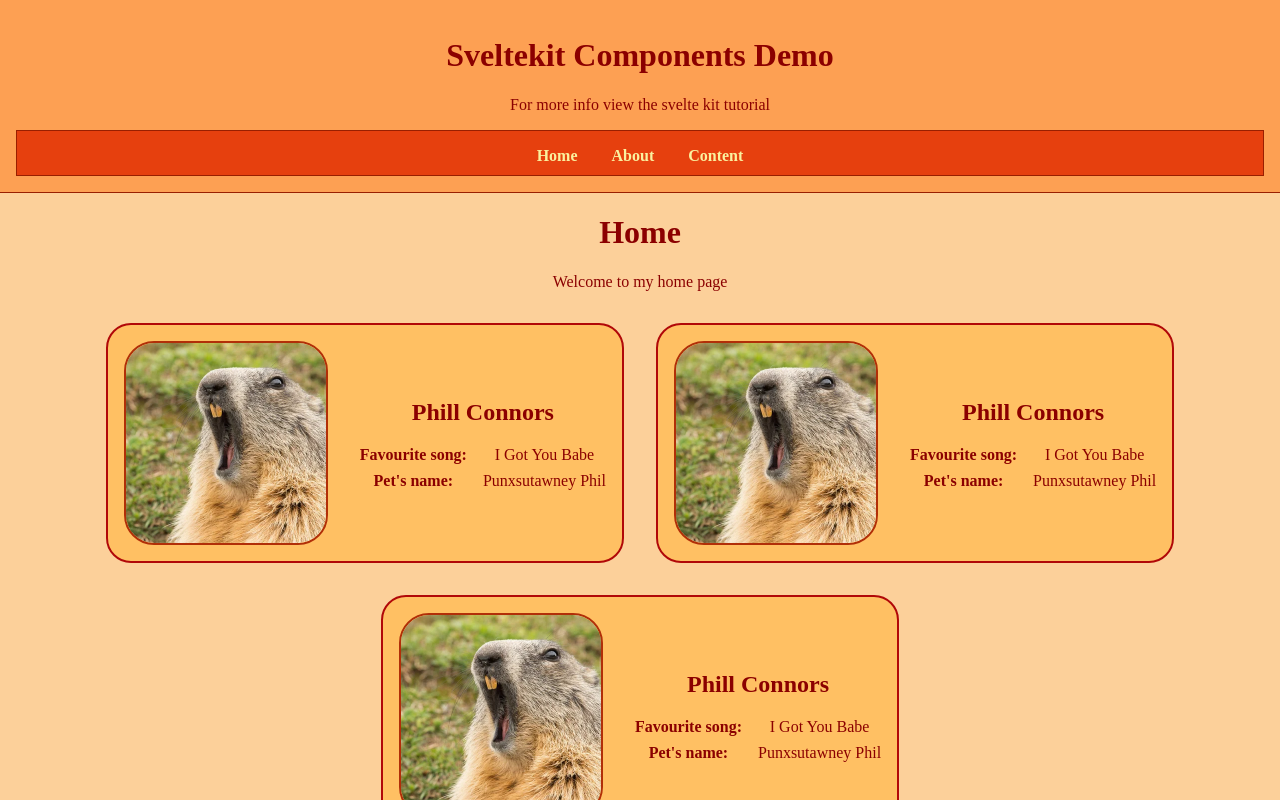
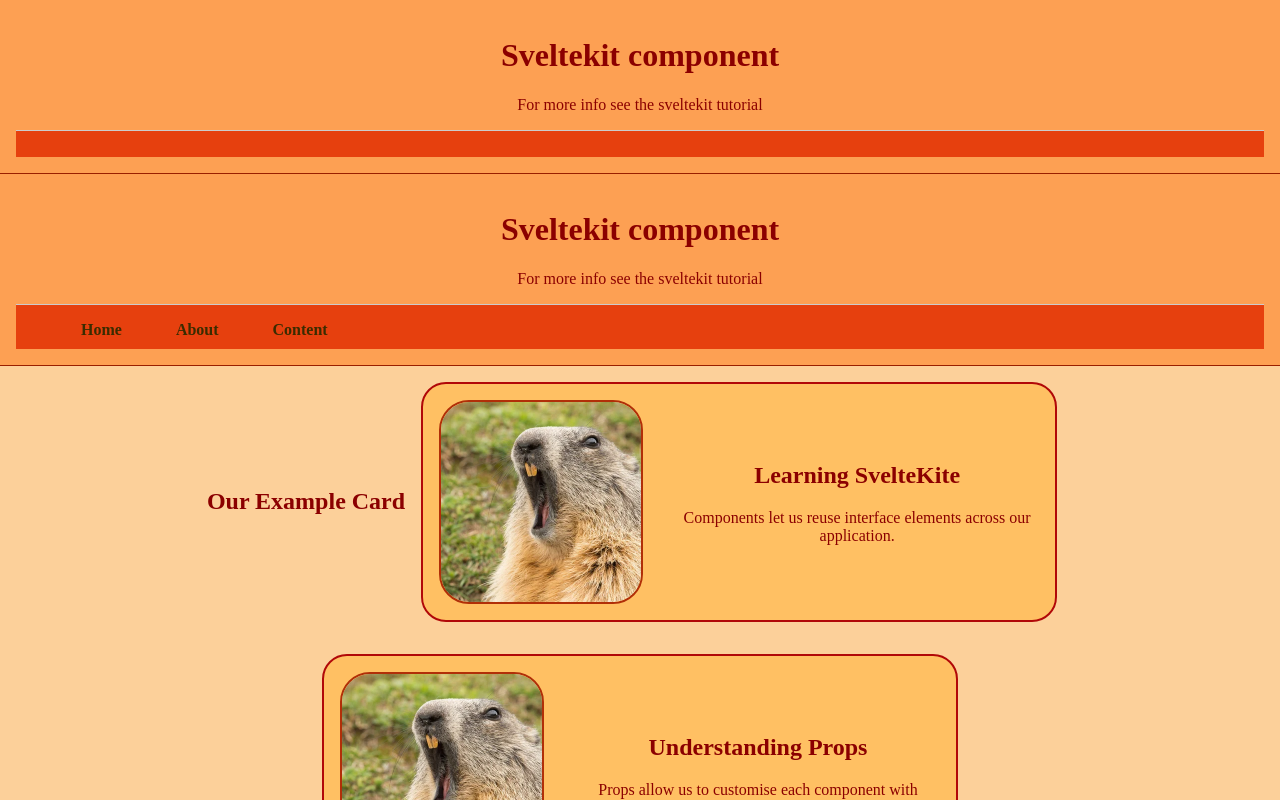
Before and after one commit to JakeDouds/Svelte-Web-1, a SvelteKit app in the folder Web1Svelte/: page / in a window 1280 px wide. Shown: the top 800 px of the page. Built offline with nearby package versions, Linux system fonts and the light colour scheme.

Commit message:
Uploaded sveltekit work

```diff
--- a/Web1Svelte/src/lib/components/Card.svelte
+++ b/Web1Svelte/src/lib/components/Card.svelte
@@ -1,11 +1,12 @@
 <script>
     import Picture from "./card-internals/Picture.svelte"
     import Details from "./card-internals/Details.svelte"
+    let {title = 'Example Card', description='This is an example of a reusable component.'}=$props();
 </script>
 
 <article class="card">
     <Picture />
-    <Details />
+    <Details {title} {description} />
 </article>
 
 <style>
--- a/Web1Svelte/src/lib/components/Footer.svelte
+++ b/Web1Svelte/src/lib/components/Footer.svelte
@@ -1,5 +1,9 @@
+<script>
+    let {course='ID512 Web Development', year=2026} = $props();
+</script>
+
 <footer>
-    <p>ID512 Web Development & copy; 1993</p>
+    <p>{course} &copy; {year}</p>
 </footer>
 
 <style>
--- a/Web1Svelte/src/lib/components/Header.svelte
+++ b/Web1Svelte/src/lib/components/Header.svelte
@@ -1,11 +1,16 @@
+<script>
+    import Navigation from './Nav.svelte';
+    let {title = 'Sveltekit component',
+    subtitle = 'For more info see the sveltekit tutorial',
+    navItems=[]
+    } = $props();
+
+</script>
+
 <header>
-    <h1> Sveltekit Components Demo</h1>
-    <p> For more info view the svelte kit tutorial</p>
-    <nav>
-        <a href ="/">Home</a>
-        <a href="/about">About</a>
-        <a href="/content">Content</a>
-    </nav>
+    <h1> {title}</h1>
+    <p> {subtitle}</p>
+    <Navigation items={navItems} />
 </header>
 
 <style>
@@ -13,10 +18,11 @@
         background-color: #fda053;
         padding: 1rem;
         border-bottom: 1px solid #991f00;
-        nav {
+        text-align: center;
+        /* nav {
             border: 1px solid #991f00;
             margin-top: 1rem;
             padding-top: 1rem;
-        }
+        } */
     }
 </style>
--- a/Web1Svelte/src/lib/components/Nav.svelte
+++ b/Web1Svelte/src/lib/components/Nav.svelte
@@ -0,0 +1,39 @@
+<script>
+    let {items = []} = $props();
+</script>
+
+<nav aria-label="Main navigation">
+
+    <ul>
+        {#each items as item}
+        <li>
+            <a href={item.href}>{item.label}</a>
+        </li>
+        {/each}
+    </ul>
+</nav>
+
+<style>
+    nav{
+        border-top: 1px solid #ccc;
+        margin-top: 1rem;
+        padding-top: 1rem;
+    }
+
+    ul{
+        display: flex;
+        gap: 1.5rem;
+        list-style: none;
+        padding: center;
+        margin: 0;
+    }
+
+    a{
+        color: #3a2c00;
+        text-decoration: none;
+    }
+
+    a:hover{
+        text-decoration: underline;
+    }
+</style>
--- a/Web1Svelte/src/lib/components/card-internals/Details.svelte
+++ b/Web1Svelte/src/lib/components/card-internals/Details.svelte
@@ -1,12 +1,11 @@
-<section>
-    <h2>Phill Connors</h2>
-    <dl>
-    <dt>Favourite song:</dt>
-    <dd>I Got You Babe</dd>
-    <dt>Pet's name:</dt>
-    <dd>Punxsutawney Phil</dd>
-    </dl>
-</section>
+<script>
+    let {title = 'Example card', description = 'Card description goes here.'} = $props();
+</script>
+
+<div class="details">
+    <h2>{title}</h2>
+    <p>{description}</p>
+</div>
 
 <style>
     dl {
--- a/Web1Svelte/src/routes/+page.svelte
+++ b/Web1Svelte/src/routes/+page.svelte
@@ -1,21 +1,38 @@
 <script>
-    let title = $state("Home");
     import Card from "$lib/components/Card.svelte";
+    import Footer from "$lib/components/Footer.svelte";
+    import Header from "$lib/components/Header.svelte";
+
+    const navigationLinks = [
+        {label: 'Home', href: '/'},
+        {label: 'About', href: '/about'},
+        {label: 'Content', href: '/content'}
+    ]
 </script>
 
-<h1>{title}</h1>
-<p>Welcome to my home page</p>
-<!-- <nav>
-    <a href="/">Home</a>
-    <a href="/about">About</a>
-    <a href="/content">Content</a>
-</nav> -->
+<svelte:head>
+    <title>SvelteKit Components Demo</title>
+    <meta name="description" content="A demonstration of reusable SvelteKit components and props" />
+</svelte:head>
 
+<Header
+    navItems={navigationLinks}
+/>
 <main>
-    <Card />
-    <Card />
-    <Card />
+    <h2>Our Example Card</h2>
+
+    <Card
+        title="Learning SvelteKite"
+        description="Components let us reuse interface elements across our application."
+    />
+
+    <Card
+        title="Understanding Props"
+        description="Props allow us to customise each component with different data."
+    />
 </main>
+
+<Footer course="ID512 Web Development" year={2026} />
 
 <style>
     main {
--- a/Web1Svelte/src/routes/about/+page.svelte
+++ b/Web1Svelte/src/routes/about/+page.svelte
@@ -1,4 +1,4 @@
-<script>
+<!-- <script>
     let title = $state("About");
 </script>
 
@@ -8,4 +8,4 @@
     <a href="/">Home</a>
     <a href="/about">About</a>
     <a href="/content">Content</a>
-</nav> -->
+</nav> --> -->
```
